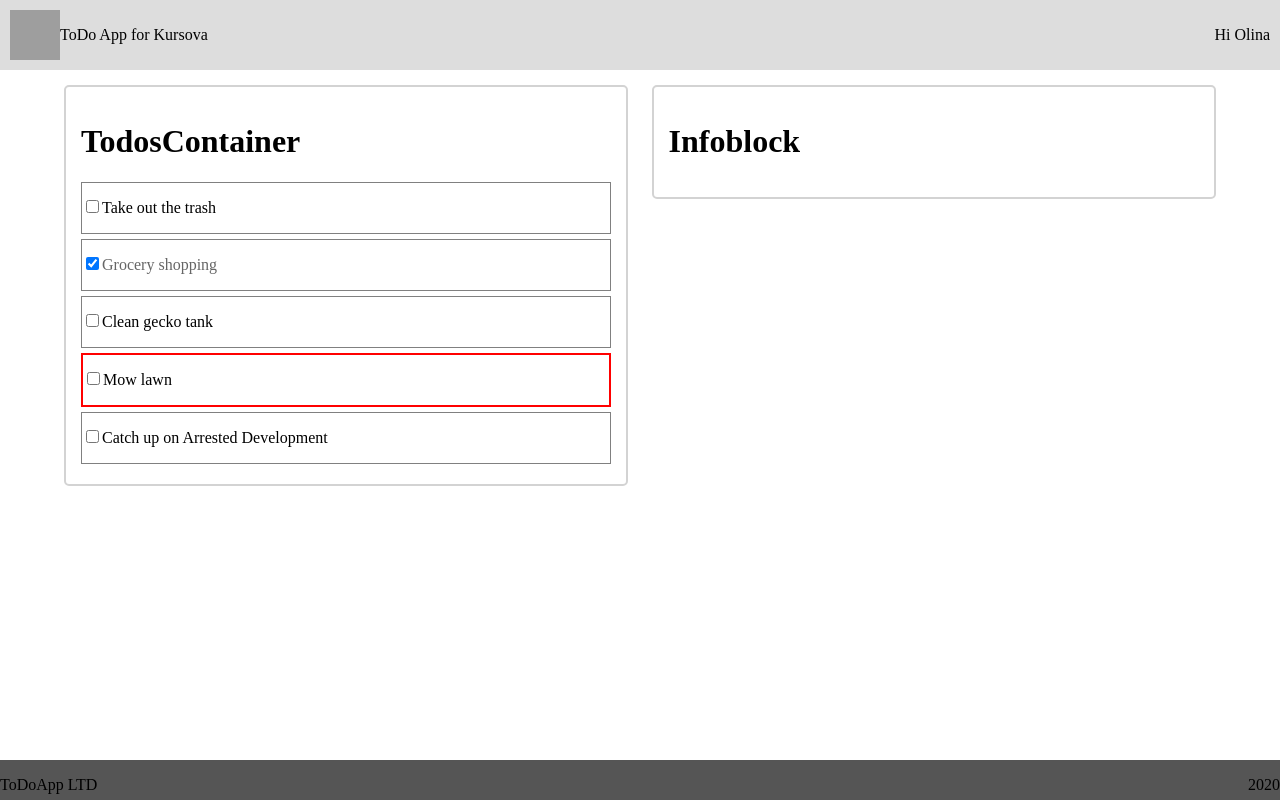
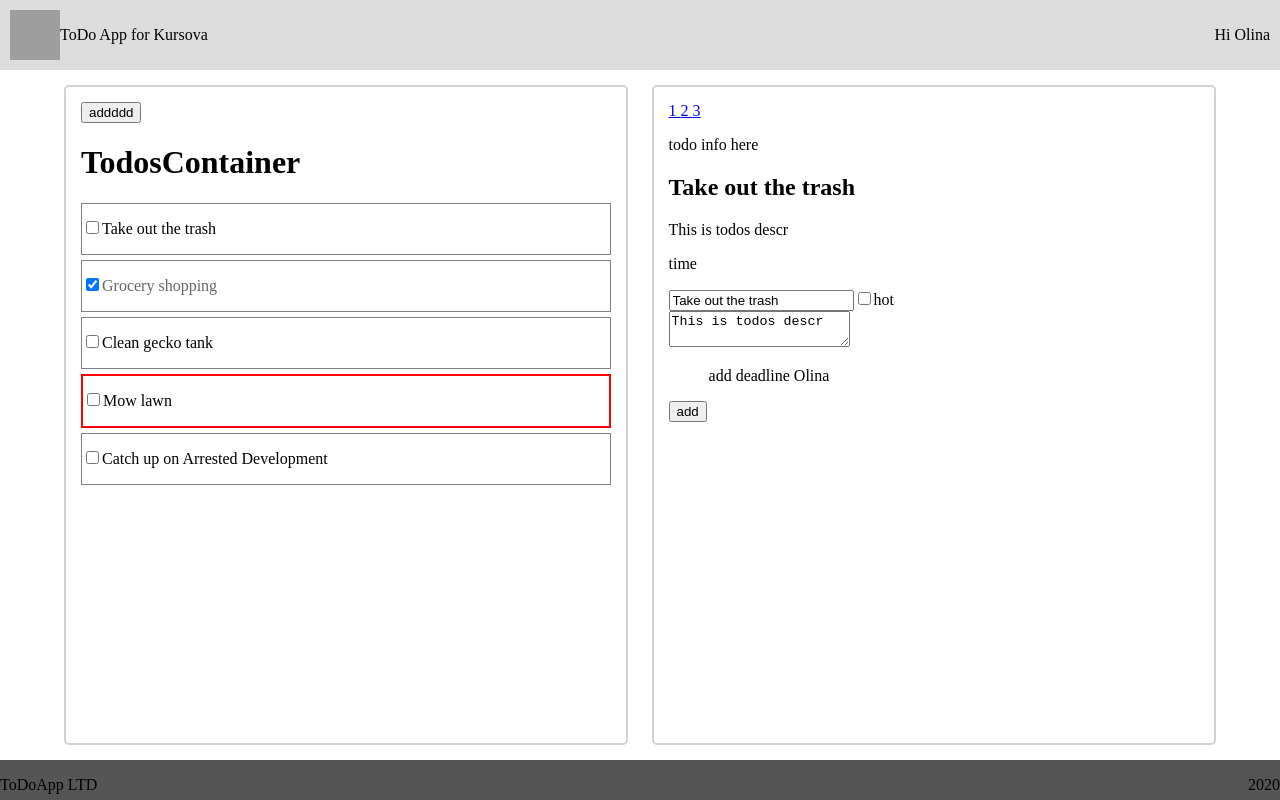
Before and after one commit to kontorer/todo, a React (Create React App) app: page /todo/1 in a window 1280 px wide. Built offline with nearby package versions, Linux system fonts and the light colour scheme; grey boxes are pictures that could not be loaded.

Commit message:
Set up almost all basic functions, just saving

```diff
--- a/src/App.css
+++ b/src/App.css
@@ -11,6 +11,7 @@ html, body {
 
 #root {
   width: 100%;
+  height: 100vh;
 }
 
 header {
@@ -24,8 +25,8 @@ header {
 
 main {
   width: 90%;
+  height: calc(100vh - 140px);
   position: relative;
-  height: 100%;
   margin: 15px auto;
   display: flex;
   justify-content: space-between;
@@ -33,10 +34,11 @@ main {
 
 .container {
   width: 49%;
+  min-height: 100%;
+  position: relative;
   padding: 15px;
   border-radius: 5px;
   border: 2px solid lightgray;
-  height: 100%;
 }
 
 .flex {
--- /dev/null
+++ b/src/components/Form.js
@@ -0,0 +1,47 @@
+import React, {useState, useRef, useEffect} from "react"
+
+function Form(props) {
+	const [title, setTitle] = useState(props.title)
+	const [description, setDescription] = useState(props.description)
+	const inputField = useRef(null)
+
+	useEffect(() => {
+		props.status == "new" && inputField.current.focus()
+	}, [])
+
+	function handleSubmit(e) {
+		e.preventDefault()
+		alert(title)
+	}
+	return (
+		<form id="form">
+			<input type="text"
+				value={title}
+				onChange={e => setTitle(e.target.value)}
+				ref={inputField}
+			/>
+			<label>
+				<input type="checkbox" />hot
+			</label>
+			<br />
+			<textarea value={description}
+				onChange={e => setDescription(e.target.value)}
+				placeholder="Describe your task" />
+			<ul>
+				<li style={{display: "inline-flex"}}>add deadline</li><span>  </span>
+				<li style={{display: "inline-flex"}}>{props.performer ? props.performer : "add performer"}</li>
+			</ul>
+			<button onClick={handleSubmit}>add</button>
+		</form>
+	)
+}
+
+// 			id: 2, 									auto timestamp 				auto
+//         title: "Grocery shopping",				input 						default
+//         status: "done",							auto new OR hot				checkbox
+//         description: "This is todos descr",		auto null OR input 			?
+//         deadline: "time",						null OR input 				on button
+//         performer: "Olina",						auto user OR input 			on button
+//         performerInfo: "me@gmail.com"			auto usermail OR input 		on button
+
+export default Form
--- a/src/components/InfoContainer.js
+++ b/src/components/InfoContainer.js
@@ -1,9 +1,35 @@
 import React from "react"
+import {Link, Route, Switch, useParams} from "react-router-dom"
+
+import TodoInfo from "./TodoInfo"
+import InputTodo from "./InputTodo"
 
 function InfoContainer() {
 	return (
 		<div className={"container"}>
-			<h1>Infoblock</h1>
+			<div>
+				<Link to="/1">1 </Link>
+				<Link to="/2">2 </Link>
+				<Link to="/3">3</Link>
+			</div>
+			<Switch>
+				<Route path="/1">
+					<p>1elem</p>
+				</Route>
+				<Route path="/2">
+					<p>2elem</p>
+				</Route>
+				<Route path="/3">
+					<p>3elem</p>
+				</Route>
+				<Route path="/todo/:elId">
+					<TodoInfo />
+				</Route>
+				<Route exact path="/">
+					<InputTodo />
+				</Route>
+			</Switch>
+
 		</div>
 	)
 }
--- /dev/null
+++ b/src/components/InputTodo.js
@@ -0,0 +1,22 @@
+import React, {useState} from "react"
+
+import Form from "./Form"
+
+function InputTodo() {
+	return (
+		<div>
+			<h2>Add a new task!</h2>
+			<Form status="new" />
+		</div>
+	)
+}
+
+// 			id: 2, 									auto timestamp 				auto
+//         title: "Grocery shopping",				input 						default
+//         status: "done",							auto new OR hot				checkbox
+//         description: "This is todos descr",		auto null OR input 			?
+//         deadline: "time",						null OR input 				on button
+//         performer: "Olina",						auto user OR input 			on button
+//         performerInfo: "me@gmail.com"			auto usermail OR input 		on button
+
+export default InputTodo
--- /dev/null
+++ b/src/components/TodoInfo.js
@@ -0,0 +1,22 @@
+import React from "react"
+import {useParams} from "react-router-dom"
+
+import todosData from "../todosData"
+import Form from "./Form"
+
+function TodoInfo() {
+	const {elId} = useParams()
+	console.log(elId)
+	const {title, description, deadline, performer} = todosData.find(el => el.id == elId)
+	return (
+		<div>
+			<p>todo info here</p>
+			<h2>{title}</h2>
+			<p>{description}</p>
+			<p>{deadline}</p>
+			<Form title={title} description={description} performer={performer}/>
+		</div>
+	)
+}
+
+export default TodoInfo
--- a/src/components/TodoItem.js
+++ b/src/components/TodoItem.js
@@ -1,8 +1,10 @@
 import React, {useState} from "react"
+import {Link} from "react-router-dom"
 
 function TodoItem(props) {
 	const [status, setStatus] = useState(props.status)
 	const enteringStat = props.status
+	console.log("props", props)
 	function flip() {
 		status == "done" ?
 		setStatus(enteringStat == "done" ? "new" : enteringStat) :
@@ -12,12 +14,12 @@ function TodoItem(props) {
 		<div className={"flex"}>
 			<div className={`elem ${status}`}>
 				{status == "done" ?
-					<input type="checkbox" checked onClick={flip} /> :
-					<input type="checkbox" onClick={flip} />
+					<input type="checkbox" checked onChange={flip} /> :
+					<input type="checkbox" onChange={flip} />
 				}
 				<p>{props.title}</p>
 			</div>
-			<div><i class="ri-information-line"></i></div>
+			<div><Link to={`/todo/${props.id}`}><i class="ri-information-line"></i></Link></div>
 		</div>
 	)
 }
--- a/src/components/TodosContainer.js
+++ b/src/components/TodosContainer.js
@@ -1,15 +1,17 @@
 import React from "react"
+import {Link} from "react-router-dom"
+
 import todosData from "../todosData"
-
 import TodoItem from "./TodoItem"
+import InputTodo from "./InputTodo"
+import Form from "./Form"
 
 function TodosContainer() {
-	const items = todosData.map(el => <TodoItem key={el.id} title={el.title} status={el.status}/>)
-	// fetch("http://localhost:3004/posts/")
-	// 	.then(resp => resp.json())
-	// 	.then(data => console.log(data))
+	const items = todosData.map(el => <TodoItem key={el.id} id={el.id} title={el.title} status={el.status}/>)
+
 	return (
 		<div className={"container"}>
+			<Link to="/"><button>addddd</button></Link>
 			<h1>TodosContainer</h1>
 			{items}
 		</div>
```
